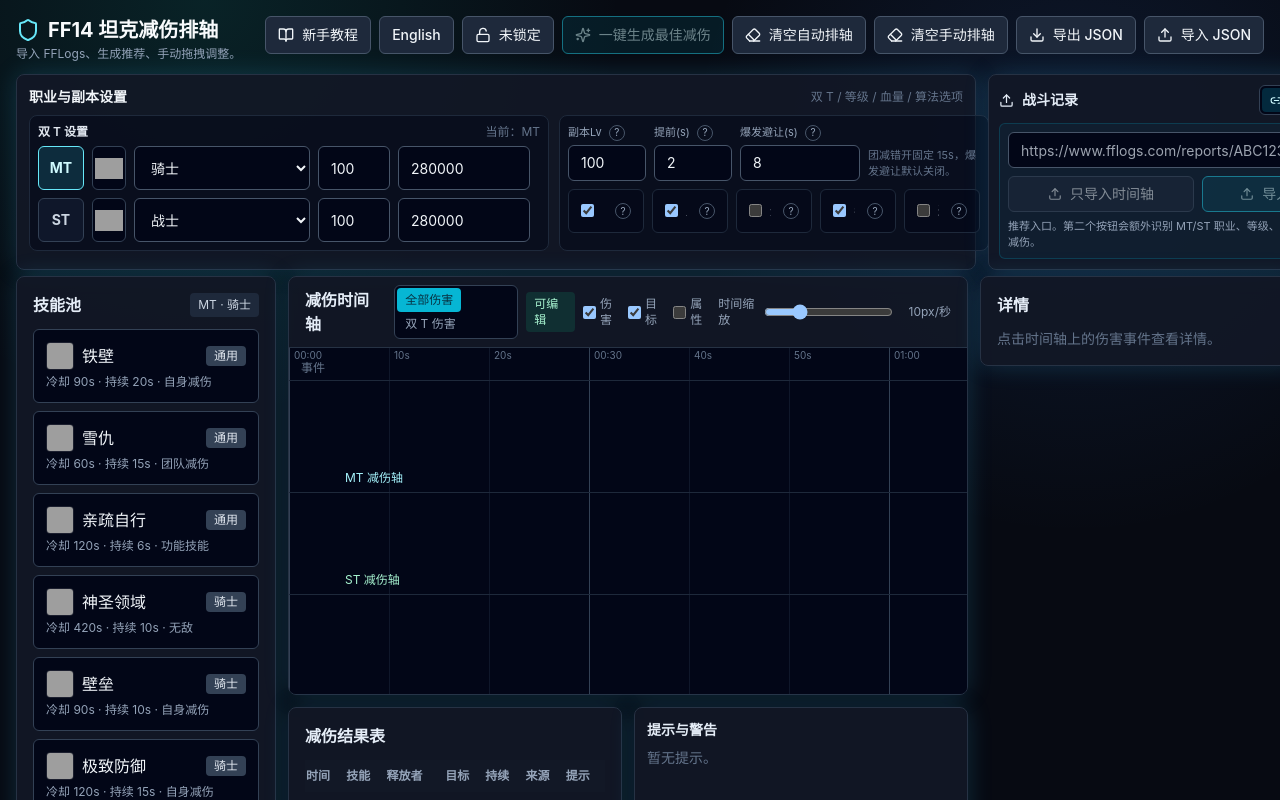
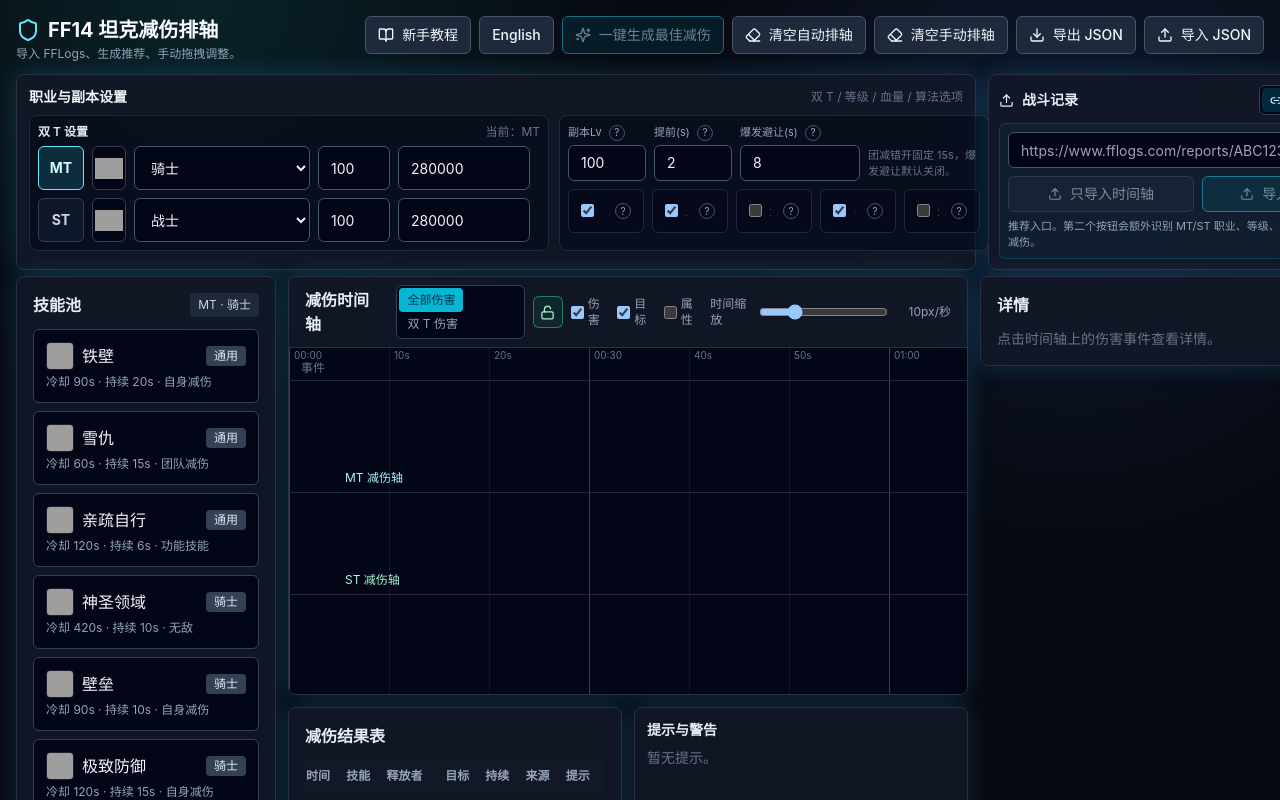
Before and after one commit to HetonDH/ff14-tank-mitigation-planner, a React (Vite) app: page / in a window 1280 px wide. Shown: the top 800 px of the page. Built offline with nearby package versions, Linux system fonts and the light colour scheme; grey boxes are pictures that could not be loaded.

Commit message:
Move lock control into timeline

```diff
--- a/src/App.tsx
+++ b/src/App.tsx
@@ -1,5 +1,5 @@
 import { useMemo, useRef, useState } from "react";
-import { BookOpen, Download, Eraser, Lock, Sparkles, Unlock, Upload } from "lucide-react";
+import { BookOpen, Download, Eraser, Sparkles, Upload } from "lucide-react";
 import { AppShell } from "./components/AppShell";
 import { EventList } from "./components/EventList";
 import { EventInspector } from "./components/EventInspector";
@@ -288,7 +288,6 @@
         <>
           <button className="btn" onClick={() => setShowTutorial(true)}><BookOpen size={16} />{language === "zh" ? "新手教程" : "Guide"}</button>
           <button className="btn" onClick={() => setLanguage((current) => current === "zh" ? "en" : "zh")}>{language === "zh" ? "English" : "中文"}</button>
-          <button className="btn" onClick={() => setIsLocked((current) => !current)}>{isLocked ? <Lock size={16} /> : <Unlock size={16} />}{isLocked ? (language === "zh" ? "已锁定" : "Locked") : (language === "zh" ? "未锁定" : "Unlocked")}</button>
           <button className="btn btn-primary" onClick={generatePlan} disabled={!events.length || isLocked}><Sparkles size={16} />{language === "zh" ? "一键生成最佳减伤" : "Generate best plan"}</button>
           <button className="btn" onClick={() => setAutoAssignments([])}><Eraser size={16} />{language === "zh" ? "清空自动排轴" : "Clear auto plan"}</button>
           <button className="btn" onClick={() => setManualAssignments([])}><Eraser size={16} />{language === "zh" ? "清空手动排轴" : "Clear manual plan"}</button>
@@ -326,7 +325,7 @@
       left={<SkillPalette language={language} skills={skills} activeRole={playerRole} activeJobName={(language === "zh" ? jobNames : jobNamesEn)[manualJob]} onDragSkillStart={setDraggingSkillId} onDragSkillEnd={() => setDraggingSkillId(null)} />}
       center={
         <div className="space-y-3">
-          <TimelineView language={language} events={events} assignments={assignments} maxTime={maxTime} isLocked={isLocked} viewMode={timelineViewMode} onViewModeChange={setTimelineViewMode} activeRole={playerRole} draggingSkillId={draggingSkillId} onSelectEvent={setSelectedEvent} onDropSkill={addManualSkill} onMoveAssignment={moveManualAssignment} onDeleteEvent={(id) => { if (!isLocked) setEvents((current) => current.filter((event) => event.id !== id)); }} onDeleteManual={(id) => { if (!isLocked) setManualAssignments((current) => current.filter((item) => item.id !== id)); }} skills={skills} />
+          <TimelineView language={language} events={events} assignments={assignments} maxTime={maxTime} isLocked={isLocked} onLockToggle={() => setIsLocked((current) => !current)} viewMode={timelineViewMode} onViewModeChange={setTimelineViewMode} activeRole={playerRole} draggingSkillId={draggingSkillId} onSelectEvent={setSelectedEvent} onDropSkill={addManualSkill} onMoveAssignment={moveManualAssignment} onDeleteEvent={(id) => { if (!isLocked) setEvents((current) => current.filter((event) => event.id !== id)); }} onDeleteManual={(id) => { if (!isLocked) setManualAssignments((current) => current.filter((item) => item.id !== id)); }} skills={skills} />
           <div className="grid grid-cols-2 gap-3">
             <MitigationTable language={language} assignments={assignments} />
             <WarningPanel language={language} warnings={warnings} />
--- a/src/components/TimelineView.tsx
+++ b/src/components/TimelineView.tsx
@@ -1,4 +1,5 @@
 import { useState } from "react";
+import { Lock, Unlock } from "lucide-react";
 import type { MitigationAssignment, MitigationSkill, PlayerRole } from "../types/mitigation";
 import type { TimelineEvent } from "../types/timeline";
 import type { UiLanguage } from "../types/ui";
@@ -18,6 +19,7 @@
   onDeleteEvent: (eventId: string) => void;
   onDeleteManual: (assignmentId: string) => void;
   isLocked: boolean;
+  onLockToggle: () => void;
   viewMode: "all" | "tanks";
   onViewModeChange: (mode: "all" | "tanks") => void;
   activeRole: PlayerRole;
@@ -25,7 +27,7 @@
   draggingSkillId?: string | null;
 }
 
-export function TimelineView({ language, events, assignments, maxTime, onSelectEvent, onDropSkill, onMoveAssignment, onDeleteEvent, onDeleteManual, isLocked, viewMode, onViewModeChange, activeRole, draggingSkillId }: Props) {
+export function TimelineView({ language, events, assignments, maxTime, onSelectEvent, onDropSkill, onMoveAssignment, onDeleteEvent, onDeleteManual, isLocked, onLockToggle, viewMode, onViewModeChange, activeRole, draggingSkillId }: Props) {
   const zh = language === "zh";
   const { assignmentTargetLabels, eventTypeLabels, timelineTargetLabels } = labelsFor(language);
   const [pixelsPerSecond, setPixelsPerSecond] = useState(10);
@@ -135,7 +137,14 @@
           <button className={`rounded px-2 py-1 ${viewMode === "all" ? "bg-cyan-500 text-cyan-950" : "text-slate-400"}`} onClick={() => onViewModeChange("all")}>{zh ? "全部伤害" : "All"}</button>
           <button className={`rounded px-2 py-1 ${viewMode === "tanks" ? "bg-cyan-500 text-cyan-950" : "text-slate-400"}`} onClick={() => onViewModeChange("tanks")}>{zh ? "双 T 伤害" : "Tanks"}</button>
         </div>
-        <span className={`rounded px-2 py-1 text-xs ${isLocked ? "bg-amber-500/20 text-amber-200" : "bg-emerald-500/15 text-emerald-200"}`}>{isLocked ? (zh ? "锁定" : "Locked") : (zh ? "可编辑" : "Editable")}</span>
+        <button
+          className={`inline-flex h-8 w-8 items-center justify-center rounded-md border text-xs transition ${isLocked ? "border-amber-400/60 bg-amber-500/15 text-amber-200" : "border-emerald-400/50 bg-emerald-500/10 text-emerald-200"}`}
+          onClick={onLockToggle}
+          type="button"
+          title={isLocked ? (zh ? "时间轴已锁定，点击解锁" : "Timeline is locked. Click to unlock.") : (zh ? "时间轴可编辑，点击锁定" : "Timeline is editable. Click to lock.")}
+        >
+          {isLocked ? <Lock size={15} /> : <Unlock size={15} />}
+        </button>
         <label className="flex items-center gap-1 text-xs text-slate-400"><input type="checkbox" checked={showDamage} onChange={(event) => setShowDamage(event.target.checked)} />{zh ? "伤害" : "Damage"}</label>
         <label className="flex items-center gap-1 text-xs text-slate-400"><input type="checkbox" checked={showTargetLabel} onChange={(event) => setShowTargetLabel(event.target.checked)} />{zh ? "目标" : "Targets"}</label>
         <label className="flex items-center gap-1 text-xs text-slate-400"><input type="checkbox" checked={showDamageType} onChange={(event) => setShowDamageType(event.target.checked)} />{zh ? "属性" : "Type"}</label>
```
